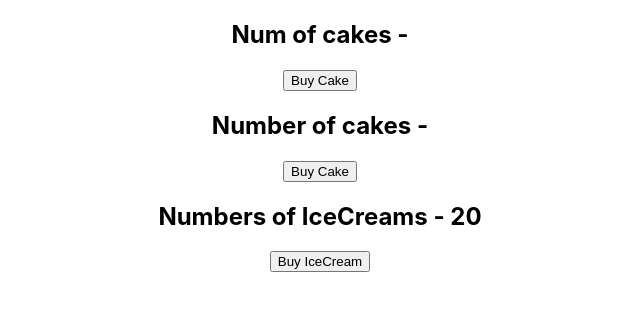
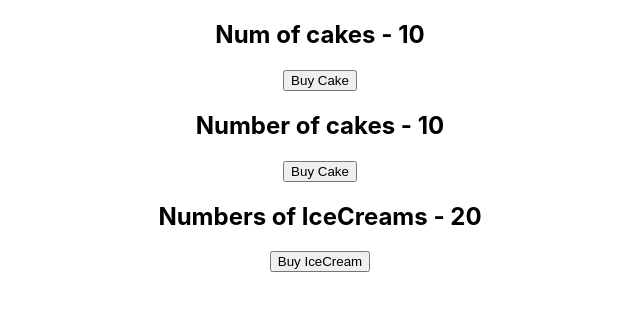
Before and after one commit to Nikola0790/react-redux-demo, a React (Create React App) app: page / in a window 1280 px wide. Shown: the top 310 px of the page, without its empty margins (320-960 px from the left). Built offline with nearby package versions, Linux system fonts and the light colour scheme.

Commit message:
small changes beacuse we added combineReducer

```diff
--- a/src/components/cakeContainer.jsx
+++ b/src/components/cakeContainer.jsx
@@ -12,7 +12,7 @@ function CakeContainer(props) {
 
 const mapStateToProps = (state) => {
   return {
-    numOfCakes: state.numOfCakes,
+    numOfCakes: state.cake.numOfCakes,
   };
 };
 
--- a/src/components/hooksCakeContainer.jsx
+++ b/src/components/hooksCakeContainer.jsx
@@ -2,7 +2,7 @@ import { useSelector, useDispatch } from "react-redux";
 import actionBuyCake from "../redux/cake/cakeActions";
 
 function HooksCakeContainer() {
-  const numOfCakes = useSelector((state) => state.numOfCakes);
+  const numOfCakes = useSelector((state) => state.cake.numOfCakes);
   const dispatch = useDispatch();
 
   return (
```
